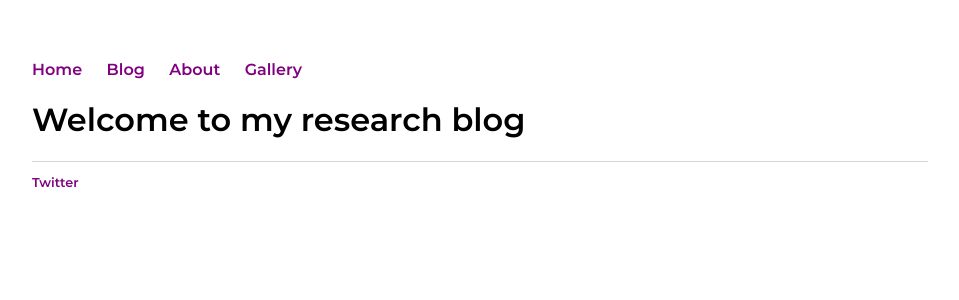
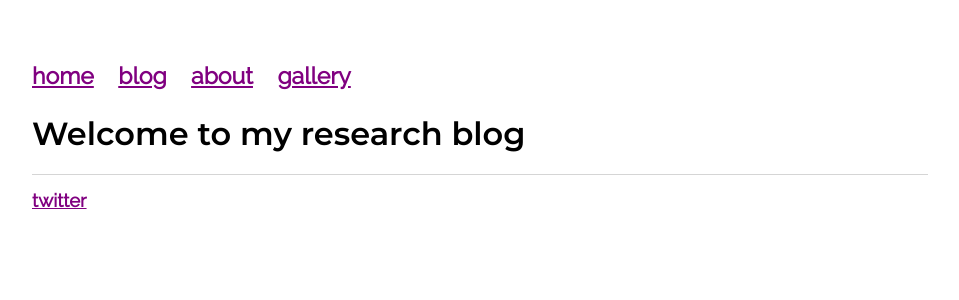
Before and after one commit to infosecanon/infosecanon.github.io, a Jekyll site: the page built from index.html, in a window 1280 px wide. Shown: the top 300 px of the page, without its empty margins (160-1119 px from the left). Built offline with Jekyll 4.4.1, drawn with Linux system fonts in a browser that asks for light colours.

```diff
--- a/_layouts/default.html
+++ b/_layouts/default.html
@@ -8,10 +8,10 @@
 		<body>
 			<nav>
 	    		<ul>
-	        		<li><a href="/">Home</a></li>
-              <li><a href="/blog">Blog</a></li>
-		        	<li><a href="/about">About</a></li>
-							<li><a href="/photos">Gallery</a></li>
+	        		<li><a href="/">home</a></li>
+              <li><a href="/blog">blog</a></li>
+		        	<li><a href="/about">about</a></li>
+							<li><a href="/photos">gallery</a></li>
 	    		</ul>
 			</nav>
 			<div class="container">
@@ -21,7 +21,7 @@
 			</div><!-- /.container -->
 			<footer>
 	    		<ul>
-	        		<li><a href="https://twitter.com/infosecanon">Twitter</a></li>
+	        		<li><a href="https://twitter.com/infosecanon">twitter</a></li>
 				</ul>
 			</footer>
 		</body>
--- a/css/main.css
+++ b/css/main.css
@@ -23,7 +23,9 @@ nav ul li, footer ul li {
     margin-right: 20px;
 }
 a {
-    text-decoration: none;
+    font-family: raleway-regular;
+    font-size: 1.2em;
+    line-height: 1.4em;
     color: #800080;
 }
 a:hover {
@@ -49,6 +51,9 @@ table {
 }
 li {
       font-family: raleway-regular, helvetica, sans-serif;
+      font-size: 1.2em;
+      line-height: 1.4em;
+      color: #333;
 }
 ul.posts {
     font-family: raleway-regular;
```
Also changed, not shown: images/photos/lauritzen-1.jpg (renamed from images/photos/DSC_2285-2.jpg), images/photos/lauritzen-2.jpg (renamed from images/photos/DSC_2298-2.jpg), images/photos/lauritzen-3.jpg (renamed from images/photos/DSC_2334-2.jpg), images/photos/lauritzen-4.jpg (renamed from images/photos/DSC_2337-2.jpg), images/photos/lauritzen-5.jpg (renamed from images/photos/DSC_2345-2.jpg), images/photos/lauritzen-6.jpg (renamed from images/photos/DSC_2349-2.jpg).
